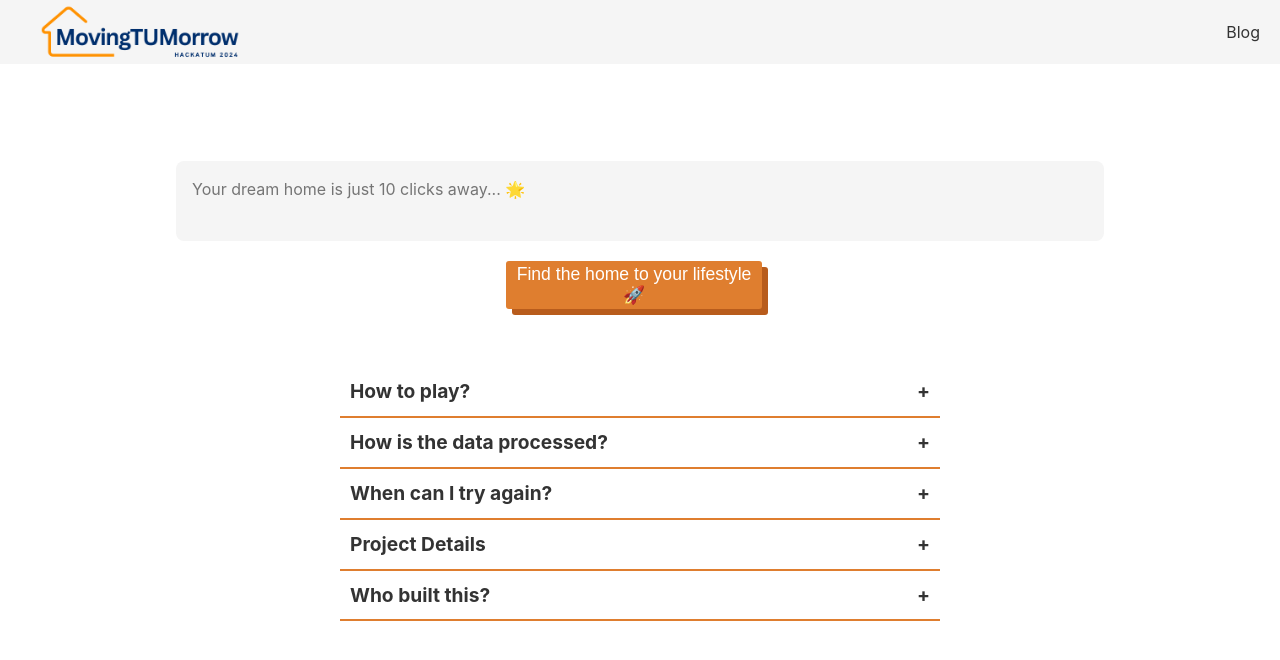
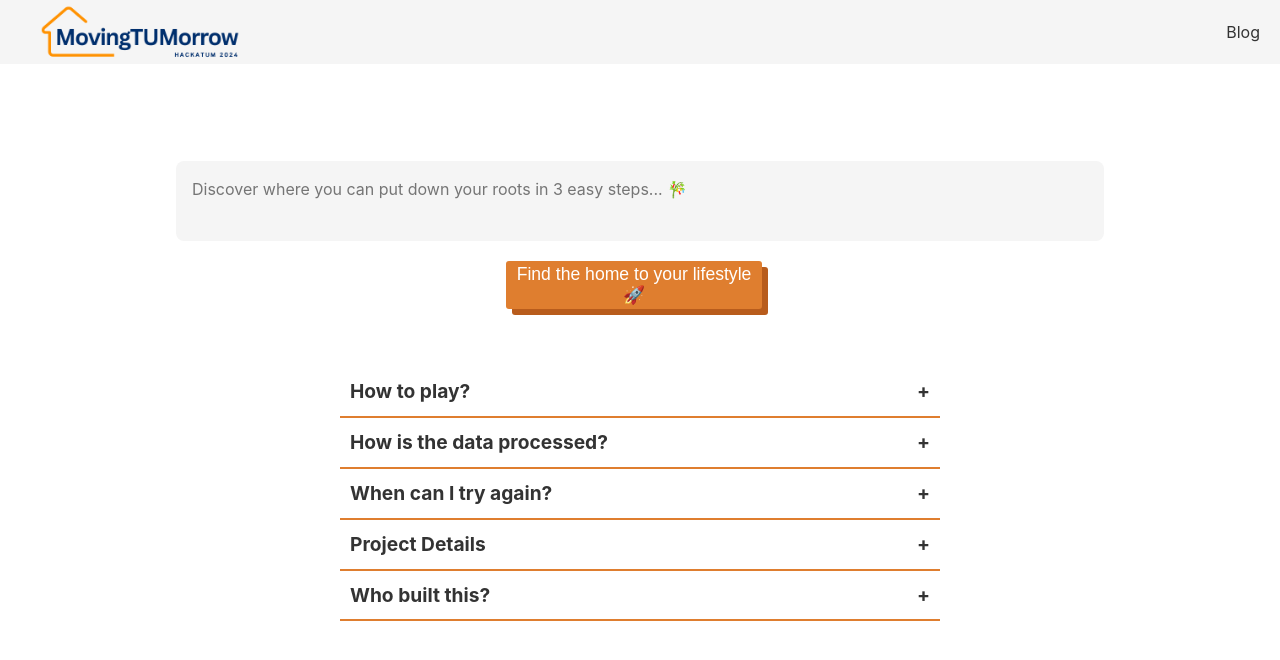
Before and after one commit to till2/hackatum, a React (Vite) app in the folder frontend/: page / in a window 1280 px wide. Shown: the top 660 px of the page. Built offline with nearby package versions, Linux system fonts and the light colour scheme.

Commit message:
cool fade animations for placeholder text

```diff
--- a/frontend/src/Home.css
+++ b/frontend/src/Home.css
@@ -21,7 +21,8 @@
 }
 
 .drag-drop-area:hover {
-    background-color: #353333; /* f9f9f9 */
+    background-color: #353333;
+    /* f9f9f9 */
     transform: scale(0.95);
     transition: transform 0.2s ease-in-out;
 }
@@ -49,11 +50,13 @@
         background-color: #cc2a2a;
         transform: scale(1);
     }
+
     50% {
         border-color: #ffffff;
         background-color: #282222;
         transform: scale(0.95);
     }
+
     100% {
         border-color: #ffffff;
         background-color: #0f0f0f;
@@ -71,6 +74,23 @@
     border-radius: 8px;
 }
 
+.textarea::placeholder {
+    transition:
+        opacity 0.5s ease-in-out,
+        transform 0.5s ease-in-out;
+    opacity: 1;
+}
+
+.textarea.fade-out::placeholder {
+    opacity: 0;
+    transform: translateY(-10px);
+}
+
+.textarea.fade-in::placeholder {
+    opacity: 1;
+    transform: translateY(0);
+}
+
 .textareaContainer {
     margin-top: 1rem;
 }
--- a/frontend/src/Home.tsx
+++ b/frontend/src/Home.tsx
@@ -13,6 +13,7 @@ import {
     DictHousingFacts,
     DictFactCategories,
 } from "./types.ts";
+import classNames from "classnames";
 
 function Home() {
     const [activeIndex, setActiveIndex] = useState<number | null>(null);
@@ -84,15 +85,25 @@ function Home() {
         return Math.floor(Math.random() * (max - min + 1)) + min;
     };
 
-    const [placeholderIdx, setPlaceholderIdx] = useState(
-        generateRandomNumber(0, placeholders.length - 1),
+    const [placeholder, setPlaceholder] = useState(
+        placeholders[generateRandomNumber(0, placeholders.length - 1)],
     );
+
+    const [fadeClass, setFadeClass] = useState<string>("fade-in");
 
     useEffect(() => {
         const interval = setInterval(() => {
-            setPlaceholderIdx(
-                (prevIndex) => (prevIndex + 1) % placeholders.length,
-            );
+            setFadeClass("fade-out");
+            setTimeout(() => {
+                setPlaceholder(
+                    (prev) => {
+                        const currentIndex = placeholders.indexOf(prev);
+                        const nextIndex = (currentIndex + 1) % placeholders.length
+                        return placeholders[nextIndex];
+                    }
+                );
+                setFadeClass("fade-in");
+            }, 500);
         }, 5000);
 
         return () => clearInterval(interval);
@@ -117,15 +128,19 @@ function Home() {
                     >
                         <div className="textareaContainer">
                             <textarea
-                                className="textarea"
+                                className={classNames("textarea", fadeClass)}
                                 value={inputText}
                                 onChange={(e) => setInputText(e.target.value)}
-                                placeholder={placeholders[placeholderIdx]}
+                                placeholder={placeholder}
                                 onKeyDown={handleKeyDown}
                             />
                         </div>
                         <button type="submit" className="button">
-                            {isLoading ? <Loading /> : "Find the home to your lifestyle 🚀"}
+                            {isLoading ? (
+                                <Loading />
+                            ) : (
+                                "Find the home to your lifestyle 🚀"
+                            )}
                         </button>
                     </form>
                 </div>
```
